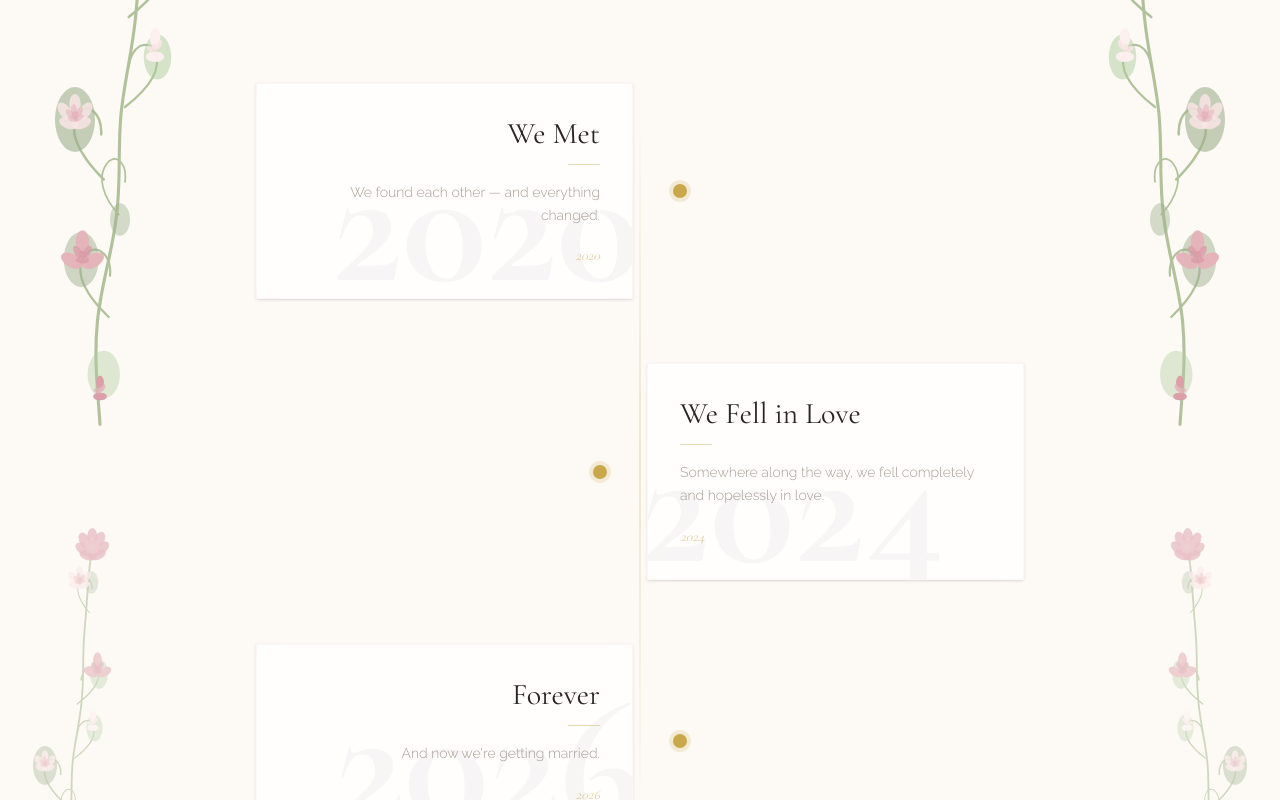
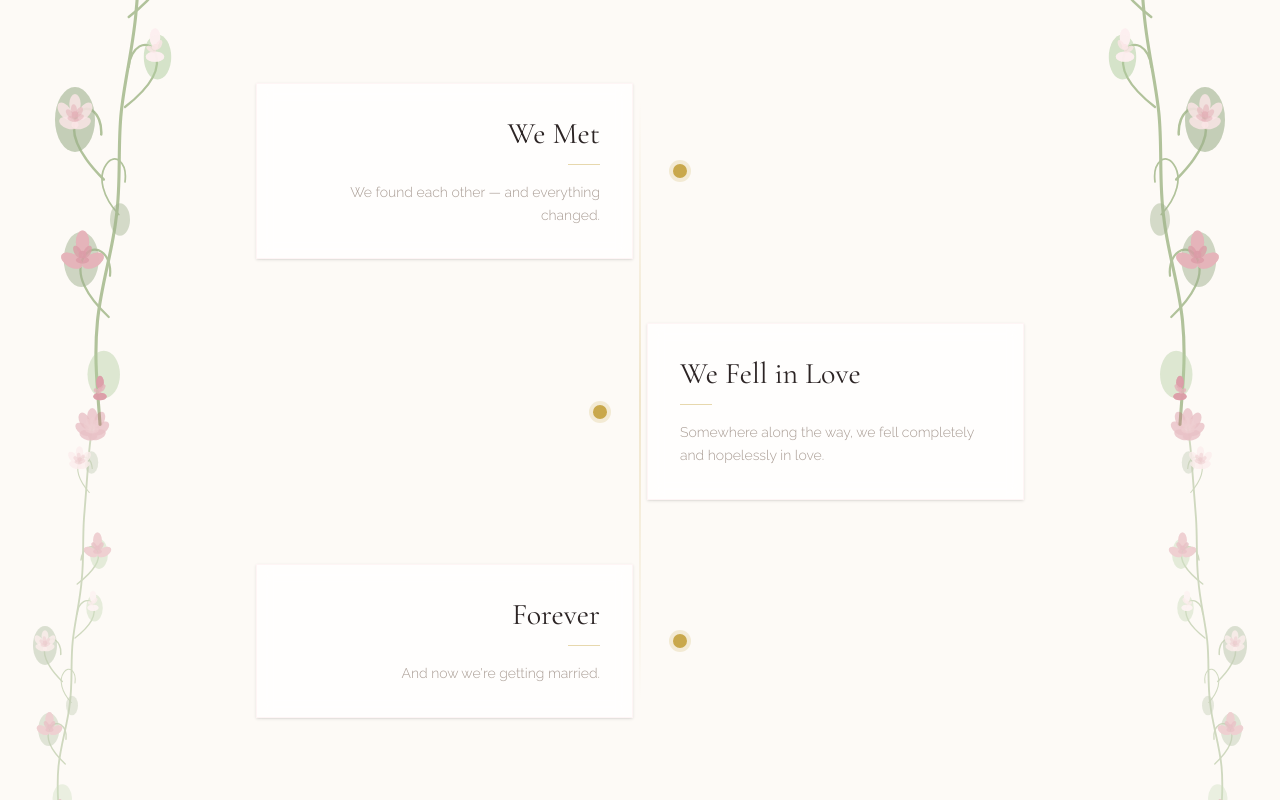
Before and after one commit to hazemobeidin97/my-wedding, a Next.js app: page / in a window 1280 px wide. Shown: the part 1620-2420 px from the top of the page. Built offline with nearby package versions, Linux system fonts and the light colour scheme.

Commit message:
Remove years from Our Story section

```diff
--- a/components/OurStory.tsx
+++ b/components/OurStory.tsx
@@ -5,19 +5,16 @@ import FloralAccent from "./FloralAccent";
 
 const events = [
   {
-    year: "2020",
     title: "We Met",
     description: "We found each other — and everything changed.",
     side: "left" as const,
   },
   {
-    year: "2024",
     title: "We Fell in Love",
     description: "Somewhere along the way, we fell completely and hopelessly in love.",
     side: "right" as const,
   },
   {
-    year: "2026",
     title: "Forever",
     description: "And now we're getting married.",
     side: "left" as const,
@@ -74,7 +71,7 @@ export default function OurStory() {
           <div className="space-y-16">
             {events.map((ev, i) => (
               <motion.div
-                key={ev.year}
+                key={ev.title}
                 initial={{ opacity: 0, x: ev.side === "left" ? -120 : 120 }}
                 whileInView={{ opacity: 1, x: 0 }}
                 viewport={{ once: true, margin: "-60px" }}
@@ -91,26 +88,12 @@ export default function OurStory() {
                       ev.side === "left" ? "md:text-right" : "md:text-left"
                     }`}
                   >
-                    {/* Giant year watermark */}
-                    <span
-                      className="absolute pointer-events-none select-none font-heading font-bold text-charcoal/[0.04] leading-none"
-                      style={{
-                        fontSize: "clamp(7rem, 15vw, 11rem)",
-                        bottom: "-0.08em",
-                        right: ev.side === "left" ? "-0.05em" : "auto",
-                        left: ev.side === "right" ? "-0.05em" : "auto",
-                      }}
-                    >
-                      {ev.year}
-                    </span>
-
                     <div className="relative">
                       <h3 className="font-heading text-2xl md:text-3xl text-charcoal mb-3">{ev.title}</h3>
                       <div className={`h-px w-8 bg-gold/45 mb-4 ${ev.side === "left" ? "md:ml-auto" : ""}`} />
                       <p className="font-body text-sm text-stone/75 leading-relaxed font-light">
                         {ev.description}
                       </p>
-                      <p className="font-heading text-sm text-gold/55 italic mt-5">{ev.year}</p>
                     </div>
                   </motion.div>
                 </div>
```
